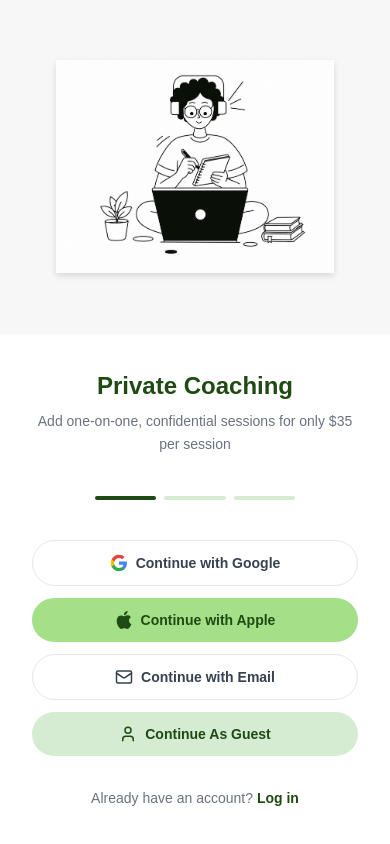
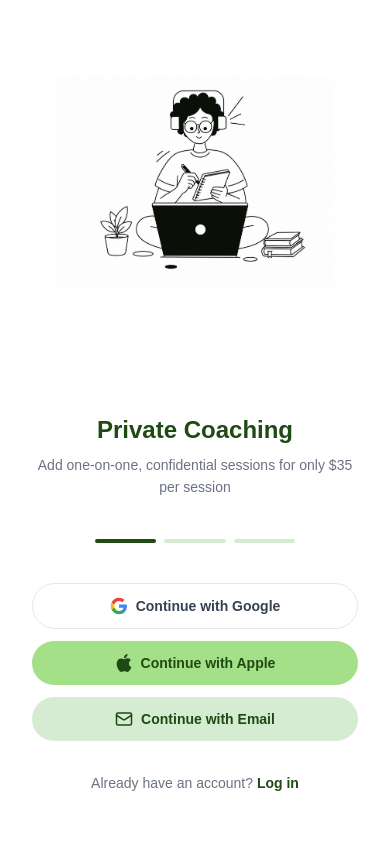
Before and after one commit to pasindu-dh/ZephyraTech-Task-Frontend, a Next.js app: page / in a window 390 px wide. Built offline with nearby package versions, Linux system fonts and the light colour scheme.

Commit message:
Final commit

```diff
--- a/app/page.tsx
+++ b/app/page.tsx
@@ -32,7 +32,7 @@ export default function Home() {
   return (
     <main className="min-h-screen flex flex-col md:flex-row bg-[#F7F7F7]">
       {/* Left side / Top side (Illustration) */}
-      <div className="flex-1 flex items-center justify-center p-6 md:bg-white md:border-r md:border-gray-100">
+      <div className="flex-1 flex items-center justify-center p-6 bg-white md:border-r md:border-gray-100">
         <OnboardingIllustration />
       </div>
 
--- a/components/OnboardingIllustration.tsx
+++ b/components/OnboardingIllustration.tsx
@@ -9,7 +9,7 @@ const OnboardingIllustration = () => {
         alt="Success Illustration"
         width={400}
         height={400}
-        className="w-full h-auto max-w-xs md:max-w-md object-contain drop-shadow-md"
+        className="w-full h-auto max-w-xs md:max-w-md object-contain"
         priority
       />
     </div>
--- a/components/SocialLoginBlock.tsx
+++ b/components/SocialLoginBlock.tsx
@@ -2,7 +2,7 @@
 
 import React from 'react';
 import Button from './Button';
-import { User, Mail } from 'lucide-react';
+import { Mail } from 'lucide-react';
 import { useRouter } from 'next/navigation';
 
 const GoogleIcon = () => (
@@ -33,13 +33,9 @@ const SocialLoginBlock = () => {
         <AppleIcon />
         <span>Continue with Apple</span>
       </Button>
-      <Button variant="outline" onClick={() => router.push('/signup')}>
+      <Button variant="guest" onClick={() => router.push('/signup')}>
         <Mail size={18} />
         <span>Continue with Email</span>
-      </Button>
-      <Button variant="guest">
-        <User size={18} />
-        <span>Continue As Guest</span>
       </Button>
     </div>
   );
```
